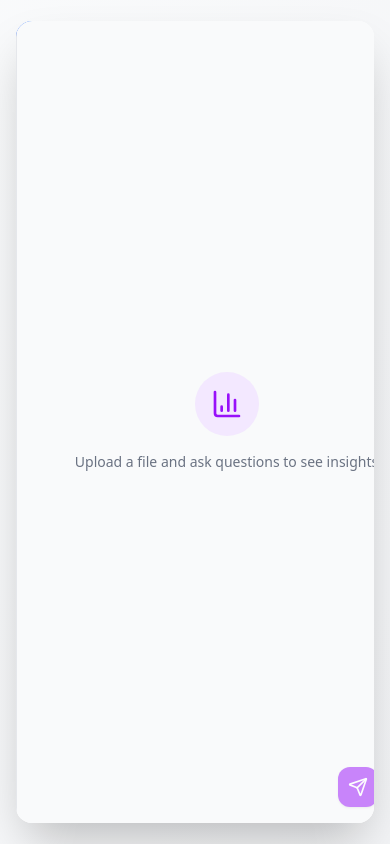
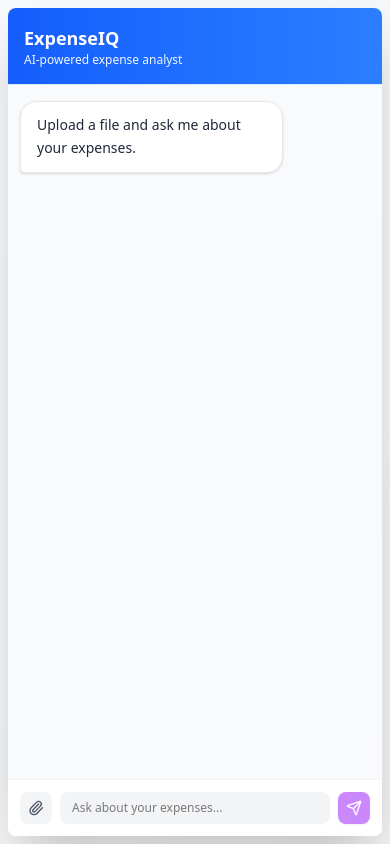
Before and after one commit to ritesh-negii/expenseiq, a React app in the folder frontend/: page / in a window 390 px wide. Built offline with nearby package versions, Linux system fonts and the light colour scheme; the HTML template or start-up script is replaced by a standard one.

Commit message:
feat: mobile responsive design + file input fix

```diff
--- a/frontend/src/App.tsx
+++ b/frontend/src/App.tsx
@@ -19,6 +19,7 @@ function App() {
   const [file, setFile] = useState<File | null>(null);
   const [chartData, setChartData] = useState<any[]>([]);
   const [tableData, setTableData] = useState<any[]>([]);
+  const [showInsights, setShowInsights] = useState(false);
 
   const sendMessage = async () => {
     if (!input || !file || isLoading) return;
@@ -52,7 +53,7 @@ function App() {
         ...p,
         {
           role: "assistant",
-          text: "Sorry, I couldn’t analyze your file. Please try again.",
+          text: "Sorry, I couldn't analyze your file. Please try again.",
         },
       ]);
     } finally {
@@ -61,13 +62,23 @@ function App() {
   };
 
   return (
-    <div className="min-h-screen bg-gradient-to-br from-gray-50 to-gray-100 flex items-center justify-center p-4">
-      <div className="bg-white w-full h-[95vh] flex rounded-2xl shadow-2xl overflow-hidden">
+    <div className="min-h-screen bg-gradient-to-br from-gray-50 to-gray-100 flex items-center justify-center p-2 sm:p-4">
+      <div className="bg-white w-full h-[98vh] sm:h-[95vh] flex flex-col lg:flex-row rounded-lg sm:rounded-2xl shadow-2xl overflow-hidden">
         {/* Left: Chat Column */}
-        <div className="flex-1 flex flex-col min-w-0">
-          <div className="px-6 py-5 border-b border-blue-100 bg-gradient-to-r from-blue-600 to-blue-500">
-            <h1 className="text-xl font-bold text-white">ExpenseIQ</h1>
-            <p className="text-sm text-blue-50">AI-powered expense analyst</p>
+        <div className={`flex-1 flex flex-col min-w-0 ${showInsights ? 'hidden lg:flex' : 'flex'}`}>
+          <div className="px-4 sm:px-6 py-4 sm:py-5 border-b border-blue-100 bg-gradient-to-r from-blue-600 to-blue-500 flex items-center justify-between">
+            <div>
+              <h1 className="text-lg sm:text-xl font-bold text-white">ExpenseIQ</h1>
+              <p className="text-xs sm:text-sm text-blue-50">AI-powered expense analyst</p>
+            </div>
+            {(chartData.length > 0 || tableData.length > 0) && (
+              <button
+                onClick={() => setShowInsights(!showInsights)}
+                className="lg:hidden bg-white/20 hover:bg-white/30 text-white px-3 py-1.5 rounded-lg text-sm font-medium transition-colors"
+              >
+                Insights
+              </button>
+            )}
           </div>
 
           <ChatWindow messages={messages} isLoading={isLoading} />
@@ -83,7 +94,18 @@ function App() {
         </div>
 
         {/* Right: Insights Column */}
-        <div className="w-[35%] min-w-[420px] max-w-[520px] bg-gray-50 border-l border-gray-200 overflow-y-auto flex-shrink-0">
+        <div className={`w-full lg:w-[35%] lg:min-w-[420px] lg:max-w-[520px] bg-gray-50 border-l border-gray-200 overflow-y-auto flex-shrink-0 ${showInsights ? 'flex' : 'hidden lg:flex'} flex-col`}>
+          <div className="lg:hidden px-4 py-3 border-b border-gray-200 bg-white flex items-center justify-between sticky top-0 z-10">
+            <h2 className="text-lg font-bold text-gray-800">Insights</h2>
+            <button
+              onClick={() => setShowInsights(false)}
+              className="text-gray-500 hover:text-gray-700 p-1"
+            >
+              <svg className="w-6 h-6" fill="none" stroke="currentColor" viewBox="0 0 24 24">
+                <path strokeLinecap="round" strokeLinejoin="round" strokeWidth={2} d="M6 18L18 6M6 6l12 12" />
+              </svg>
+            </button>
+          </div>
           <InsightPanel
             chartData={chartData}
             tableData={tableData}
--- a/frontend/src/components/ChatWindow.tsx
+++ b/frontend/src/components/ChatWindow.tsx
@@ -4,19 +4,17 @@ import LoadingBubble from "./LoadingBubble";
 
 type Props = {
   messages: Message[];
-    isLoading: boolean;
+  isLoading: boolean;
 };
 
 export default function ChatWindow({ messages, isLoading }: Props) {
-
   return (
-    <div className="flex-1 overflow-y-auto px-6 py-6 bg-gray-50">
-      <div className="max-w-4xl mx-auto space-y-4">
+    <div className="flex-1 overflow-y-auto px-3 sm:px-6 py-4 sm:py-6 bg-gray-50">
+      <div className="max-w-4xl mx-auto space-y-3 sm:space-y-4">
         {messages.map((msg, i) => (
           <MessageBubble key={i} message={msg} />
         ))}
         {isLoading && <LoadingBubble />}
-
       </div>
     </div>
   );
--- a/frontend/src/components/InputBar.tsx
+++ b/frontend/src/components/InputBar.tsx
@@ -1,4 +1,5 @@
 import { Send, Paperclip, X } from "lucide-react";
+import { useRef } from "react";
 
 type Props = {
   input: string;
@@ -17,52 +18,61 @@ export default function InputBar({
   fileName,
   onRemoveFile,
 }: Props) {
+  const fileInputRef = useRef<HTMLInputElement>(null);
+
+  const handleRemoveFile = () => {
+    if (fileInputRef.current) {
+      fileInputRef.current.value = "";
+    }
+    onRemoveFile?.();
+  };
   return (
-    <div className="px-6 py-4 border-t border-gray-100 bg-white">
+    <div className="px-3 sm:px-6 py-3 sm:py-4 border-t border-gray-100 bg-white">
       {fileName && (
-        <div className="mb-3 flex items-center justify-between gap-2 text-xs bg-purple-50 px-3 py-2 rounded-lg border border-purple-100">
-          <div className="flex items-center gap-2 text-purple-700">
-            <Paperclip className="w-3.5 h-3.5" />
-            <span className="font-medium truncate">{fileName}</span>
+        <div className="mb-2 sm:mb-3 flex items-center justify-between gap-2 text-xs bg-purple-50 px-2 sm:px-3 py-1.5 sm:py-2 rounded-lg border border-purple-100">
+          <div className="flex items-center gap-2 text-purple-700 min-w-0">
+            <Paperclip className="w-3 h-3 sm:w-3.5 sm:h-3.5 flex-shrink-0" />
+            <span className="font-medium truncate text-[11px] sm:text-xs">{fileName}</span>
           </div>
           <button
-            onClick={onRemoveFile}
-            className="text-purple-400 hover:text-purple-600 transition-colors"
+            onClick={handleRemoveFile}
+            className="text-purple-400 hover:text-purple-600 transition-colors flex-shrink-0"
           >
-            <X className="w-4 h-4" />
+            <X className="w-3.5 h-3.5 sm:w-4 sm:h-4" />
           </button>
         </div>
       )}
 
-      <div className="flex items-center gap-3">
-        <label className="cursor-pointer">
+      <div className="flex items-center gap-2 sm:gap-3">
+        <label className="cursor-pointer flex-shrink-0">
           <input
+            ref={fileInputRef}
             type="file"
             accept=".csv,.xlsx,.xls"
             className="hidden"
             onChange={onFileSelect}
           />
-          <div className="p-2.5 rounded-lg bg-gray-100 hover:bg-gray-200 transition-colors">
-            <Paperclip className="w-5 h-5 text-gray-600" />
+          <div className="p-2 sm:p-2.5 rounded-lg bg-gray-100 hover:bg-gray-200 transition-colors">
+            <Paperclip className="w-4 h-4 sm:w-5 sm:h-5 text-gray-600" />
           </div>
         </label>
 
-        <div className="flex-1 flex items-center gap-2 bg-gray-100 rounded-xl px-4 py-2.5">
+        <div className="flex-1 flex items-center gap-2 bg-gray-100 rounded-lg sm:rounded-xl px-3 sm:px-4 py-2 sm:py-2.5 min-w-0">
           <input
             value={input}
             onChange={(e) => setInput(e.target.value)}
             onKeyPress={(e) => e.key === "Enter" && !e.shiftKey && onSend()}
             placeholder="Ask about your expenses..."
-            className="flex-1 bg-transparent outline-none text-sm"
+            className="flex-1 bg-transparent outline-none text-xs sm:text-sm min-w-0"
           />
         </div>
 
         <button
           onClick={onSend}
           disabled={!input.trim()}
-          className="p-2.5 rounded-xl bg-purple-600 text-white hover:bg-purple-700 disabled:opacity-50 disabled:cursor-not-allowed transition-all shadow-sm"
+          className="p-2 sm:p-2.5 rounded-lg sm:rounded-xl bg-purple-600 text-white hover:bg-purple-700 disabled:opacity-50 disabled:cursor-not-allowed transition-all shadow-sm flex-shrink-0"
         >
-          <Send className="w-5 h-5" />
+          <Send className="w-4 h-4 sm:w-5 sm:h-5" />
         </button>
       </div>
     </div>
--- a/frontend/src/components/InsightPanel.tsx
+++ b/frontend/src/components/InsightPanel.tsx
@@ -12,12 +12,12 @@ type Props = {
 export default function InsightPanel({ chartData, tableData, summary }: Props) {
   if (!summary && chartData.length === 0 && tableData.length === 0) {
     return (
-      <div className="h-full flex items-center justify-center px-6">
+      <div className="h-full flex items-center justify-center px-4 sm:px-6">
         <div className="text-center">
-          <div className="w-16 h-16 bg-purple-100 rounded-full flex items-center justify-center mx-auto mb-4">
-            <BarChart3 className="w-8 h-8 text-purple-600" />
+          <div className="w-12 h-12 sm:w-16 sm:h-16 bg-purple-100 rounded-full flex items-center justify-center mx-auto mb-3 sm:mb-4">
+            <BarChart3 className="w-6 h-6 sm:w-8 sm:h-8 text-purple-600" />
           </div>
-          <p className="text-sm text-gray-500">
+          <p className="text-xs sm:text-sm text-gray-500">
             Upload a file and ask questions to see insights
           </p>
         </div>
@@ -26,36 +26,36 @@ export default function InsightPanel({ chartData, tableData, summary }: Props) {
   }
 
   return (
-    <div className="px-5 py-6 space-y-5 h-full overflow-y-auto">
+    <div className="px-3 sm:px-5 py-4 sm:py-6 space-y-4 sm:space-y-5 h-full overflow-y-auto">
       {/* SUMMARY */}
       {summary && (
-        <div className="grid grid-cols-3 gap-3">
-          <div className="bg-white p-4 rounded-xl border shadow-sm">
-            <IndianRupee className="w-4 h-4 text-purple-600 mb-2" />
-            <p className="text-xs text-gray-500">Total Spent</p>
-            <p className="font-bold text-lg">
+        <div className="grid grid-cols-3 gap-2 sm:gap-3">
+          <div className="bg-white p-3 sm:p-4 rounded-lg sm:rounded-xl border shadow-sm">
+            <IndianRupee className="w-3.5 h-3.5 sm:w-4 sm:h-4 text-purple-600 mb-1 sm:mb-2" />
+            <p className="text-[10px] sm:text-xs text-gray-500">Total Spent</p>
+            <p className="font-bold text-sm sm:text-lg">
               ₹{summary.total.toLocaleString()}
             </p>
           </div>
 
-          <div className="bg-white p-4 rounded-xl border shadow-sm">
-            <Layers className="w-4 h-4 text-purple-600 mb-2" />
-            <p className="text-xs text-gray-500">Top Category</p>
-            <p className="font-bold text-lg">{summary.topCategory}</p>
+          <div className="bg-white p-3 sm:p-4 rounded-lg sm:rounded-xl border shadow-sm">
+            <Layers className="w-3.5 h-3.5 sm:w-4 sm:h-4 text-purple-600 mb-1 sm:mb-2" />
+            <p className="text-[10px] sm:text-xs text-gray-500">Top Category</p>
+            <p className="font-bold text-sm sm:text-lg truncate">{summary.topCategory}</p>
           </div>
 
-          <div className="bg-white p-4 rounded-xl border shadow-sm">
-            <List className="w-4 h-4 text-purple-600 mb-2" />
-            <p className="text-xs text-gray-500">Transactions</p>
-            <p className="font-bold text-lg">{summary.transactionCount}</p>
+          <div className="bg-white p-3 sm:p-4 rounded-lg sm:rounded-xl border shadow-sm">
+            <List className="w-3.5 h-3.5 sm:w-4 sm:h-4 text-purple-600 mb-1 sm:mb-2" />
+            <p className="text-[10px] sm:text-xs text-gray-500">Transactions</p>
+            <p className="font-bold text-sm sm:text-lg">{summary.transactionCount}</p>
           </div>
         </div>
       )}
 
       {/* CHART */}
       {chartData.length > 0 && (
-        <div className="bg-white rounded-xl border p-5 shadow-sm">
-          <h3 className="text-xs font-semibold text-gray-500 mb-4 uppercase tracking-wide">
+        <div className="bg-white rounded-lg sm:rounded-xl border p-3 sm:p-5 shadow-sm">
+          <h3 className="text-[10px] sm:text-xs font-semibold text-gray-500 mb-3 sm:mb-4 uppercase tracking-wide">
             Spending by Category
           </h3>
           <ExpenseChart data={chartData} />
@@ -64,9 +64,9 @@ export default function InsightPanel({ chartData, tableData, summary }: Props) {
 
       {/* TABLE */}
       {tableData.length > 0 && (
-        <div className="bg-white rounded-xl border shadow-sm overflow-hidden max-h-[380px]">
-          <div className="px-5 py-3 border-b border-gray-100">
-            <h3 className="text-xs font-semibold text-gray-500 uppercase tracking-wide">
+        <div className="bg-white rounded-lg sm:rounded-xl border shadow-sm overflow-hidden max-h-[300px] sm:max-h-[380px]">
+          <div className="px-3 sm:px-5 py-2 sm:py-3 border-b border-gray-100">
+            <h3 className="text-[10px] sm:text-xs font-semibold text-gray-500 uppercase tracking-wide">
               Recent Transactions
             </h3>
           </div>
```
